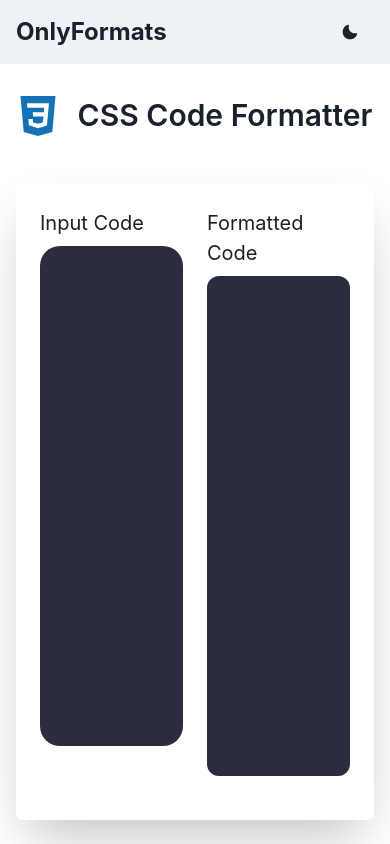
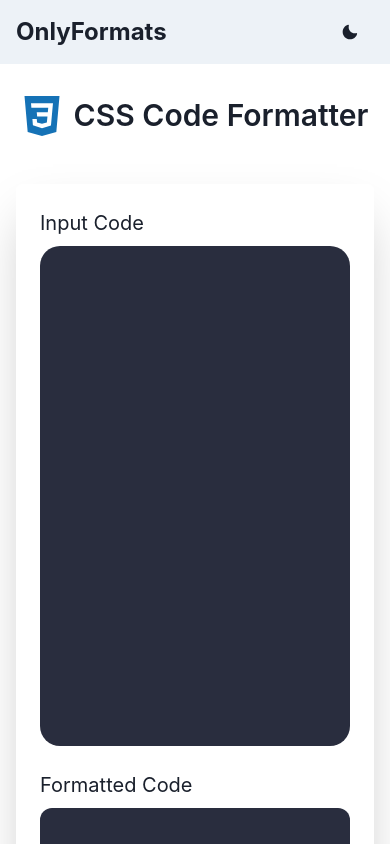
Before and after one commit to max-programming/only-formats, a Next.js app: page /formatter/css in a window 390 px wide. Shown: the top 844 px of the page. Built offline with nearby package versions, Linux system fonts and the light colour scheme.

Commit message:
📱 Responsive design changes

```diff
--- a/components/Formatter.tsx
+++ b/components/Formatter.tsx
@@ -1,4 +1,11 @@
-import { Box, Grid, Switch, Text, useColorModeValue } from '@chakra-ui/react';
+import {
+  Box,
+  Grid,
+  Switch,
+  Text,
+  useBreakpointValue,
+  useColorModeValue,
+} from '@chakra-ui/react';
 import CodeEditor from '@/components/CodeEditor';
 import CodeDisplay from '@/components/CodeDisplay';
 
@@ -25,7 +32,13 @@
       overflow={'hidden'}
       mt='12'
     >
-      <Grid templateColumns='repeat(2, 1fr)' gap={6}>
+      <Grid
+        templateColumns={useBreakpointValue({
+          lg: 'repeat(2, 1fr)',
+          base: 'repeat(1, 1fr)',
+        })}
+        gap={6}
+      >
         <Box>
           <Text fontSize={'xl'} mb='2'>
             Input Code
--- a/components/Header.tsx
+++ b/components/Header.tsx
@@ -1,4 +1,4 @@
-import { Flex, Heading, Image } from '@chakra-ui/react';
+import { Flex, Heading, Image, useBreakpointValue } from '@chakra-ui/react';
 
 interface Props {
   title: string;
@@ -7,9 +7,13 @@
 
 export default function Header({ title, imageSrc }: Props) {
   return (
-    <Flex justifyContent='center' my='8' alignItems='center' gap={5}>
+    <Flex justifyContent='center' my='8' alignItems='center' gap={3}>
       <Image src={imageSrc} width={10} alt='' />
-      <Heading textAlign='center' fontWeight='semibold'>
+      <Heading
+        textAlign='center'
+        fontSize={useBreakpointValue({ lg: '4xl', md: '3xl', sm: '2xl' })}
+        fontWeight='semibold'
+      >
         {title}
       </Heading>
     </Flex>
--- a/components/Layout.tsx
+++ b/components/Layout.tsx
@@ -23,7 +23,7 @@
       openGraph={{ title, description }}
     />
     <Nav />
-    <Container maxW={'9xl'}>
+    <Container maxW={'8xl'}>
       <motion.main
         initial='hidden'
         animate='enter'
```
Also changed, not shown: pages/index.tsx (+10 -2 lines).
